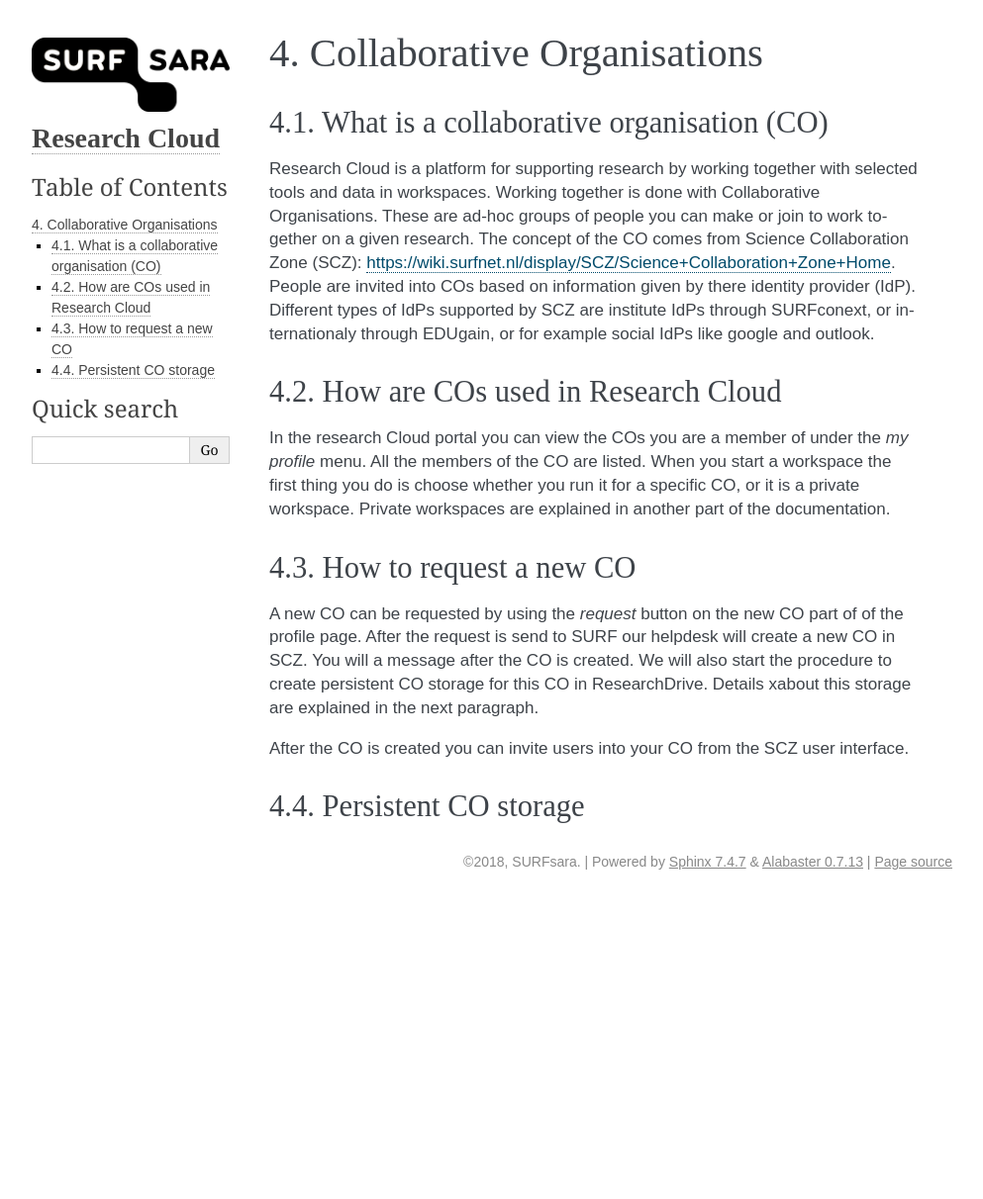
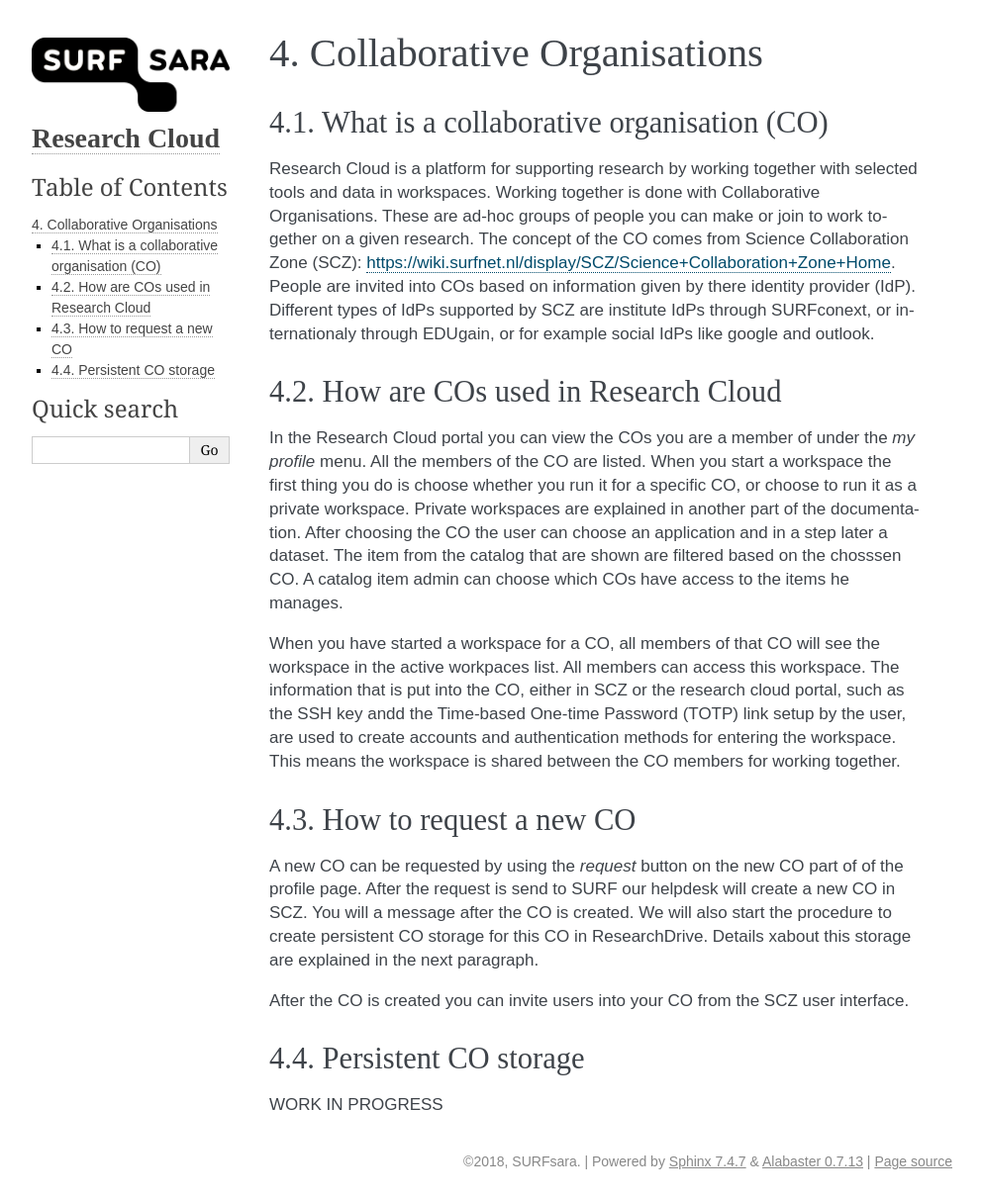
Before and after one commit to sara-nl/researchclouddocs, a Sphinx documentation site: the page built from docs/collaborative_organisations.rst, in a window 1280 px wide and 1212 px high. Shown: the whole window at 99% size, without its empty margins (148-1141 px from the left). Built offline with Sphinx 7.4.7, drawn with Linux system fonts in a browser that asks for light colours.

Commit message:
Update collaborative_organisations.rst

```diff
--- a/docs/collaborative_organisations.rst
+++ b/docs/collaborative_organisations.rst
@@ -11,11 +11,11 @@
 How are COs used in Research Cloud
 -------------------------
 
-In the research Cloud portal you can view the COs you are a member of under the `my profile` menu. All the members of the CO are listed. When you start a workspace the first thing you do is choose whether you run it for a specific CO, or it is a private workspace. Private workspaces are explained in another part of the documentation.
+In the Research Cloud portal you can view the COs you are a member of under the `my profile` menu. All the members of the CO are listed. When you start a workspace the first thing you do is choose whether you run it for a specific CO, or choose to run it as a private workspace. Private workspaces are explained in another part of the documentation. After choosing the CO the user can choose an application and in a step later a dataset. The item from the catalog that are shown are filtered based on the chosssen CO. A catalog item admin can choose which COs have access to the items he manages.
 
-.. Effect of CO choice on catalog item choices
+When you have started a workspace for a CO, all members of that CO will see the workspace in the active workpaces list. All members can access this workspace. The information that is put into the CO, either in SCZ or the research cloud portal, such as the SSH key andd the Time-based One-time Password (TOTP) link setup by the user, are used to create accounts and authentication methods for entering the workspace. This means the workspace is shared between the CO members for working together.
 
-.. Effect of the CO in the workspace
+.. Refer to persistent storage
 
 
 
@@ -31,5 +31,7 @@
 Persistent CO storage
 -------------------------
 
+WORK IN PROGRESS
+
 .. Workspaces are volatile
 .. Persistent storage using researchDrive
```
